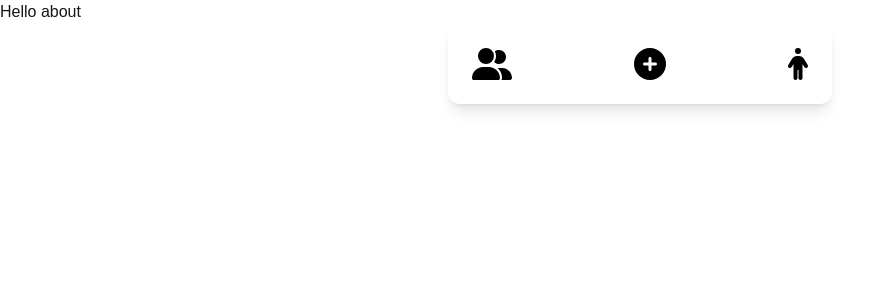
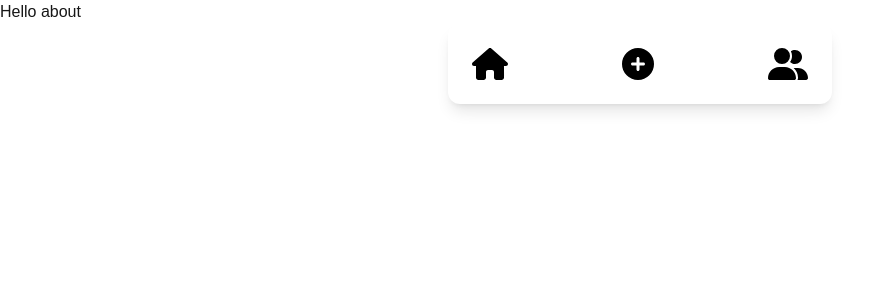
Before and after one commit to akaowen7/hack-the-hill, a Next.js app: page /about in a window 1280 px wide. Shown: the top 300 px of the page, without its empty margins (0-891 px from the left). Built offline with nearby package versions, Linux system fonts and the light colour scheme.

Commit message:
nav adjustment

```diff
--- a/src/app/components/Navigation.js
+++ b/src/app/components/Navigation.js
@@ -1,16 +1,16 @@
 import { FontAwesomeIcon } from "@fortawesome/react-fontawesome";
 import { faCirclePlus } from "@fortawesome/free-solid-svg-icons";
 import { faUserFriends } from "@fortawesome/free-solid-svg-icons";
-import { faPerson } from "@fortawesome/free-solid-svg-icons";
+import { faHome } from "@fortawesome/free-solid-svg-icons";
 import Link from "next/link";
 
 export default function Home() {
   return (
     <>
       <div className="p-6 max-w-sm mx-auto bg-white rounded-xl shadow-lg flex items-center justify-between">
-        <Link href="./friendsGoals">
+        <Link href="../">
           <FontAwesomeIcon
-            icon={faUserFriends}
+            icon={faHome}
             className="hover:bg-gray-200"
             size="2xl"
             color="black"
@@ -24,9 +24,9 @@
             color="black"
           />
         </Link>
-        <Link href="../">
+        <Link href="./friendsGoals">
           <FontAwesomeIcon
-            icon={faPerson}
+            icon={faUserFriends}
             className="hover:bg-gray-200"
             size="2xl"
             color="black"
```
